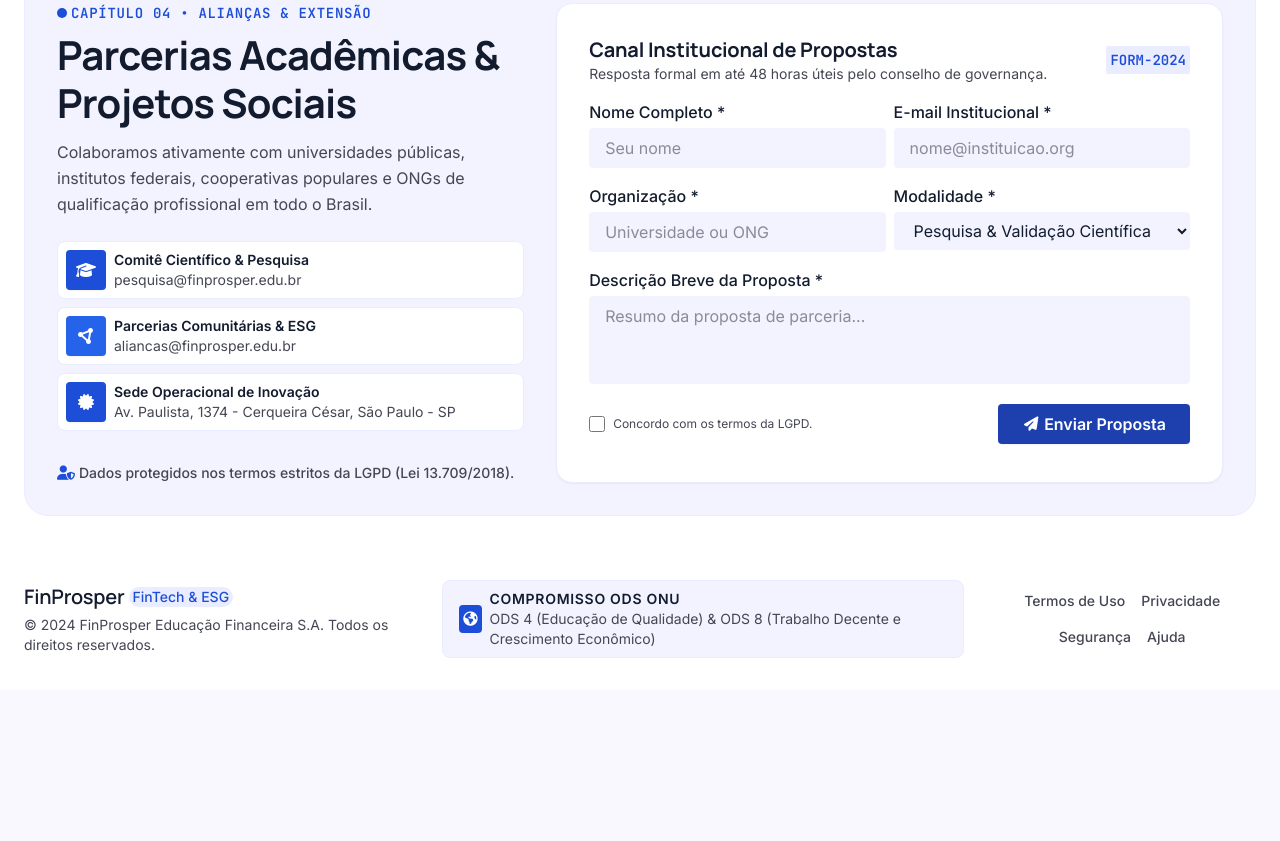
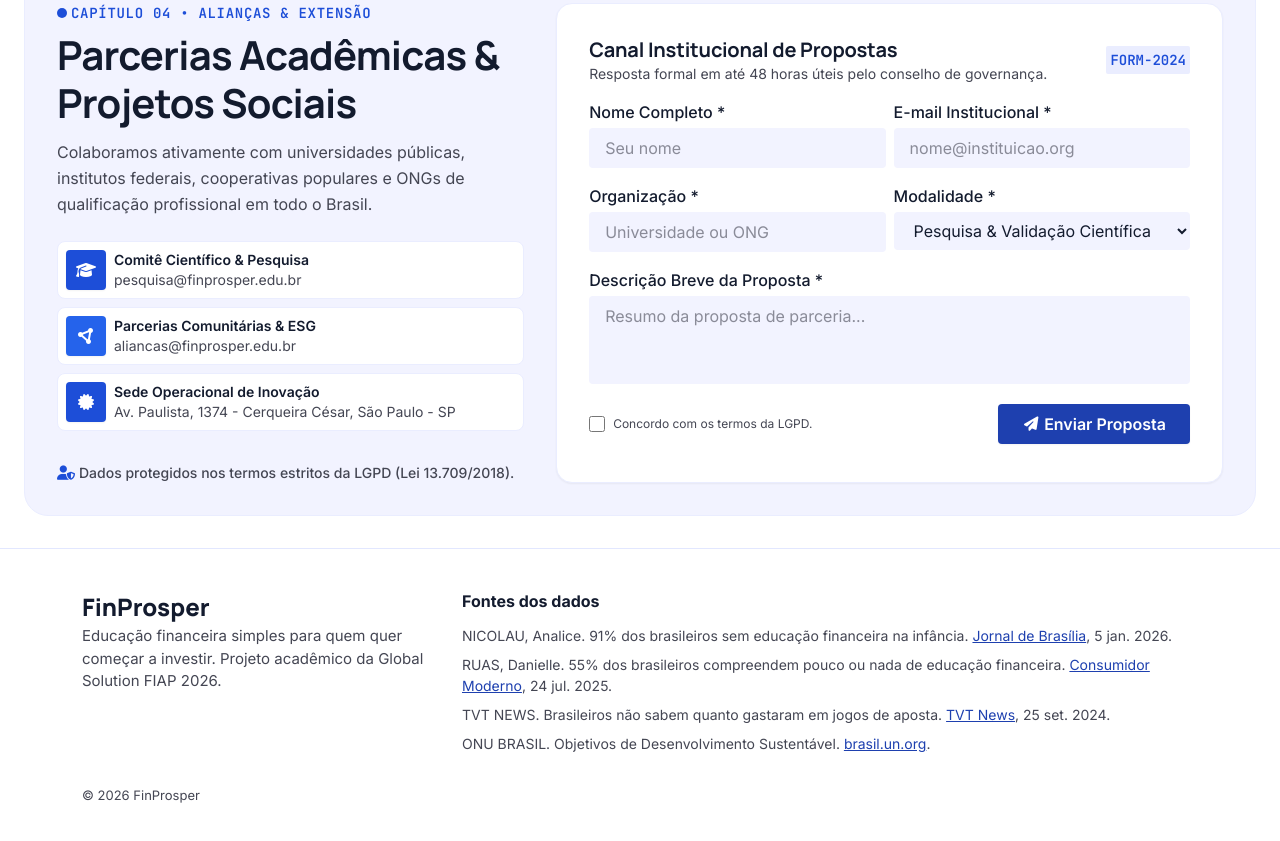
Before and after one commit to Fiap-Project-Group/FinProsper, a website: page pages/equipe.html in a window 1280 px wide. Shown: the part 1659-2500 px from the top of the page. Before the commit the page ends 2349 px from the top, so only its background shows below. Drawn offline with nearby package versions, Linux system fonts and the light colour scheme.

Commit message:
Altera o footer

```diff
--- a/pages/equipe.html
+++ b/pages/equipe.html
@@ -456,9 +456,7 @@
               aria-label="Menu principal"
             >
               <a class="cab-link" href="../index.html">Início</a>
-              <a class="cab-link" href="../pages/noticias.html"
-                >Glossário</a
-              >
+              <a class="cab-link" href="../pages/noticias.html">Glossário</a>
               <a class="cab-link" href="../pages/solucao.html"
                 >Simulador Avançado</a
               >
@@ -657,7 +655,7 @@
                     <h3
                       class="fp-font-headline-sm fp-text-headline-sm fp-text-on-surface fw-semibold mt-0"
                     >
-                      Camila Fernandes
+                      João Marcos
                     </h3>
                     <p
                       class="fp-font-body-sm fp-text-on-surface-variant mt-1 fp-leading-relaxed"
@@ -688,7 +686,7 @@
                     <h3
                       class="fp-font-headline-sm fp-text-headline-sm fp-text-on-surface fw-semibold mt-0"
                     >
-                      Lucas Silveira
+                      Igor Miguel
                     </h3>
                     <p
                       class="fp-font-body-sm fp-text-on-surface-variant mt-1 fp-leading-relaxed"
@@ -720,7 +718,7 @@
                     <h3
                       class="fp-font-headline-sm fp-text-headline-sm fp-text-on-surface fw-semibold mt-0"
                     >
-                      Beatriz Rocha
+                      Yago Avena
                     </h3>
                     <p
                       class="fp-font-body-sm fp-text-on-surface-variant mt-1 fp-leading-relaxed"
@@ -751,7 +749,7 @@
                     <h3
                       class="fp-font-headline-sm fp-text-headline-sm fp-text-on-surface fw-semibold mt-0"
                     >
-                      Thiago Mendes
+                      Bruno Gomes
                     </h3>
                     <p
                       class="fp-font-body-sm fp-text-on-surface-variant mt-1 fp-leading-relaxed"
@@ -1137,63 +1135,70 @@
             </section>
           </div>
         </main>
-        <footer
-          class="w-100 fp-bg-surface-container-lowest fp-shadow-0_-1px_6px_rgba0-0-0-0_03"
-        >
-          <div class="fp-max-w-1280px mx-auto px-4 py-6">
-            <div
-              class="d-flex flex-column flex-md-row align-items-center justify-content-between gap-4"
-            >
-              <div
-                class="d-flex flex-column align-items-center align-items-md-start gap-1"
-              >
-                <div class="d-flex align-items-center gap-1">
-                  <span
-                    class="fp-font-headline-sm fp-text-headline-sm fp-text-on-surface fw-semibold"
-                    >FinProsper</span
-                  ><span
-                    class="px-1 py-0 fp-rounded-full fp-bg-surface-container fp-text-blue-700 fp-font-label-md fp-text-label-md"
-                    >FinTech &amp; ESG</span
-                  >
-                </div>
-                <p
-                  class="fp-font-body-sm fp-text-body-sm fp-text-on-surface-variant"
-                >
-                  © 2024 FinProsper Educação Financeira S.A. Todos os direitos
-                  reservados.
+        <footer class="ini-rodape">
+          <div class="container">
+            <div class="row g-4">
+              <div class="col-lg-4">
+                <p class="ini-rodape-marca">FinProsper</p>
+                <p class="ini-rodape-texto">
+                  Educação financeira simples para quem quer começar a investir.
+                  Projeto acadêmico da Global Solution FIAP 2026.
                 </p>
               </div>
-              <div
-                class="d-flex align-items-center gap-2 px-3 py-2 fp-rounded-xl fp-bg-surface-container-low fp-border fp-border-surface-container"
-              >
-                <div
-                  class="fp-w-7 fp-h-7 fp-rounded-lg fp-bg-blue-700 d-flex align-items-center justify-content-center"
-                >
-                  <i
-                    aria-hidden="true"
-                    class="fa-solid fa-earth-americas fp-icon fp-text-white fp-text-18px"
-                  ></i>
-                </div>
-                <div class="d-flex flex-column">
-                  <span
-                    class="fp-font-label-md fp-text-label-md fp-text-on-surface fw-semibold text-uppercase fp-tracking-wider"
-                    >Compromisso ODS ONU</span
-                  ><span
-                    class="fp-font-body-sm fp-text-body-sm fp-text-on-surface-variant"
-                    >ODS 4 (Educação de Qualidade) &amp; ODS 8 (Trabalho Decente
-                    e Crescimento Econômico)</span
-                  >
-                </div>
-              </div>
-              <div
-                class="d-flex flex-wrap align-items-center justify-content-center gap-3 fp-font-label-md fp-text-label-md fp-text-on-surface-variant"
-              >
-                <a class="fp-hover-text-on-surface" href="#">Termos de Uso</a
-                ><a class="fp-hover-text-on-surface" href="#">Privacidade</a
-                ><a class="fp-hover-text-on-surface" href="#">Segurança</a
-                ><a class="fp-hover-text-on-surface" href="#">Ajuda</a>
+              <div class="col-lg-8">
+                <h2 class="ini-rodape-titulo">Fontes dos dados</h2>
+                <ul class="ini-fontes">
+                  <li>
+                    NICOLAU, Analice. 91% dos brasileiros sem educação
+                    financeira na infância.
+                    <a
+                      href="https://jornaldebrasilia.com.br/blogs-e-colunas/analice-nicolau/91-dos-brasileiros-sem-educacao-financeira-na-infancia/"
+                      target="_blank"
+                      rel="noopener"
+                      >Jornal de Brasília<span class="visually-hidden">
+                        (abre em nova aba)</span
+                      ></a
+                    >, 5 jan. 2026.
+                  </li>
+                  <li>
+                    RUAS, Danielle. 55% dos brasileiros compreendem pouco ou
+                    nada de educação financeira.
+                    <a
+                      href="https://consumidormoderno.com.br/educacao-financeira-brasil/"
+                      target="_blank"
+                      rel="noopener"
+                      >Consumidor Moderno<span class="visually-hidden">
+                        (abre em nova aba)</span
+                      ></a
+                    >, 24 jul. 2025.
+                  </li>
+                  <li>
+                    TVT NEWS. Brasileiros não sabem quanto gastaram em jogos de
+                    aposta.
+                    <a
+                      href="https://tvtnews.com.br/brasileiros-nao-sabem-quanto-gastaram-em-jogos-de-aposta/"
+                      target="_blank"
+                      rel="noopener"
+                      >TVT News<span class="visually-hidden">
+                        (abre em nova aba)</span
+                      ></a
+                    >, 25 set. 2024.
+                  </li>
+                  <li>
+                    ONU BRASIL. Objetivos de Desenvolvimento Sustentável.
+                    <a
+                      href="https://brasil.un.org/pt-br/sdgs"
+                      target="_blank"
+                      rel="noopener"
+                      >brasil.un.org<span class="visually-hidden">
+                        (abre em nova aba)</span
+                      ></a
+                    >.
+                  </li>
+                </ul>
               </div>
             </div>
+            <p class="ini-rodape-copia">© 2026 FinProsper</p>
           </div>
         </footer>
       </div>
```
Also changed, not shown: pages/impacto.html (+61 -56 lines), pages/solucao.html (+61 -56 lines).
